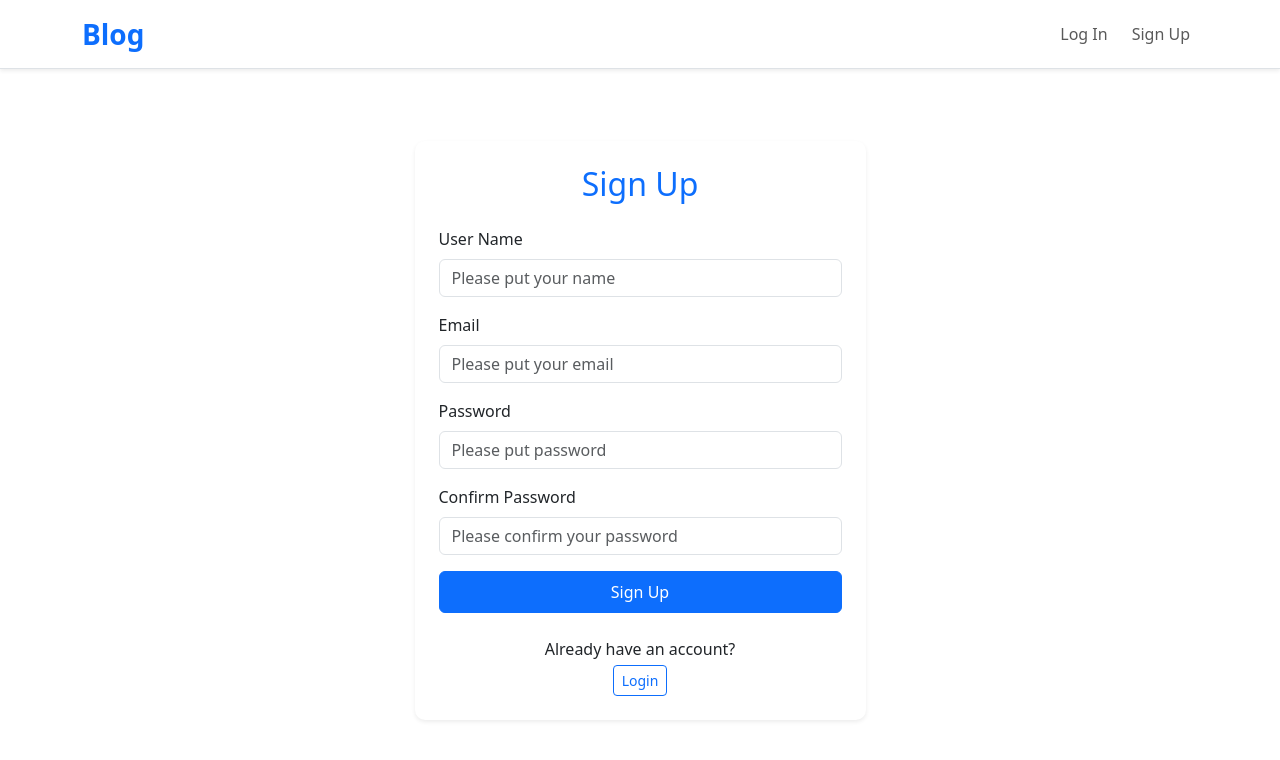
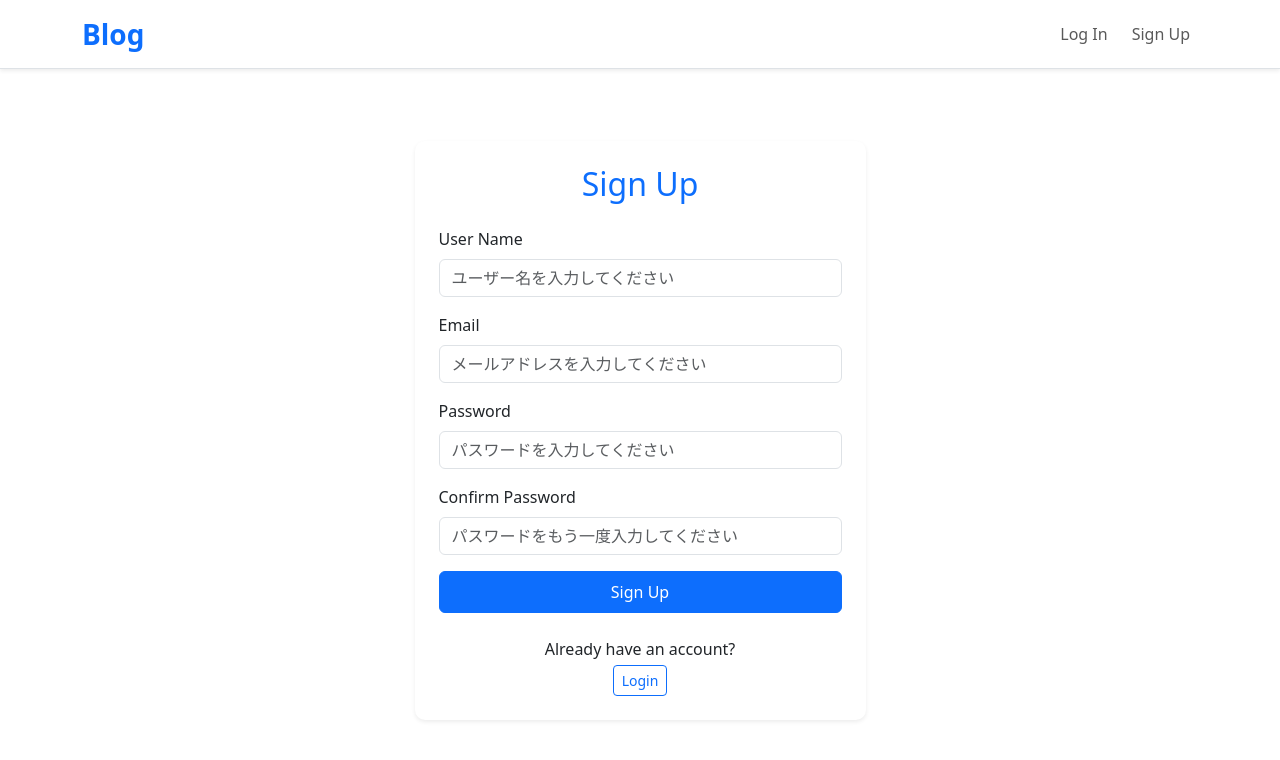
Before and after one commit to mu05041/blog_platform_rails_vue, a Vue app in the folder frontend/mypjt/: page /signup in a window 1280 px wide. Shown: the top 760 px of the page. Built offline with nearby package versions, Linux system fonts and the light colour scheme.

Commit message:
feat: auth front JP

```diff
--- a/frontend/mypjt/src/views/LoginView.vue
+++ b/frontend/mypjt/src/views/LoginView.vue
@@ -13,7 +13,7 @@
                   class="form-control"
                   id="email"
                   v-model="email"
-                  placeholder="Please put your email"
+                  placeholder="メールアドレスを入力してください"
                   aria-describedby="emailHelp"
                   required
                 />
@@ -25,7 +25,7 @@
                   class="form-control"
                   id="password"
                   v-model="password"
-                  placeholder="Please put password"
+                  placeholder="パスワードを入力してください"
                   required
                 />
               </div>
@@ -40,7 +40,7 @@
               </div>
             </form>
             <div class="signup-section text-center mt-4">
-              <p class="mb-1">Are you not signed up yet?</p>
+              <p class="mb-1">まだ会員登録がお済みでしょうか？</p>
               <router-link to="/signup" class="btn btn-outline-primary btn-sm">Sign Up</router-link>
             </div>
           </div>
--- a/frontend/mypjt/src/views/SignupView.vue
+++ b/frontend/mypjt/src/views/SignupView.vue
@@ -13,7 +13,7 @@
                   class="form-control"
                   id="username"
                   v-model="username"
-                  placeholder="Please put your name"
+                  placeholder="ユーザー名を入力してください"
                   required
                 />
               </div>
@@ -25,7 +25,7 @@
                   class="form-control"
                   id="email"
                   v-model="email"
-                  placeholder="Please put your email"
+                  placeholder="メールアドレスを入力してください"
                   aria-describedby="emailHelp"
                   required
                 />
@@ -38,7 +38,7 @@
                   class="form-control"
                   id="password"
                   v-model="password"
-                  placeholder="Please put password"
+                  placeholder="パスワードを入力してください"
                   required
                 />
               </div>
@@ -50,7 +50,7 @@
                   class="form-control"
                   id="password-confirmation"
                   v-model="passwordConfirmation"
-                  placeholder="Please confirm your password"
+                  placeholder="パスワードをもう一度入力してください"
                   required
                 />
               </div>
--- a/frontend/mypjt/src/views/UserPostsView.vue
+++ b/frontend/mypjt/src/views/UserPostsView.vue
@@ -4,7 +4,7 @@
     <div class="row mb-4">
       <div class="col-12">
         <h2 class="text-center fw-bold blog-title">{{ `${username}のブログ` }}</h2>
-        <p class="text-center text-muted">{{ isMyBlog ? 'マイブログ管理' : '公開ブログ投稿リスト' }}</p>
+        <p class="text-center text-muted">{{ isMyBlog ? 'マイブログ' : '公開ブログ投稿リスト' }}</p>
 
         <!-- 自分のブログの場合のみ表示される投稿ボタン -->
         <div v-if="isMyBlog" class="text-center mt-3">
```
